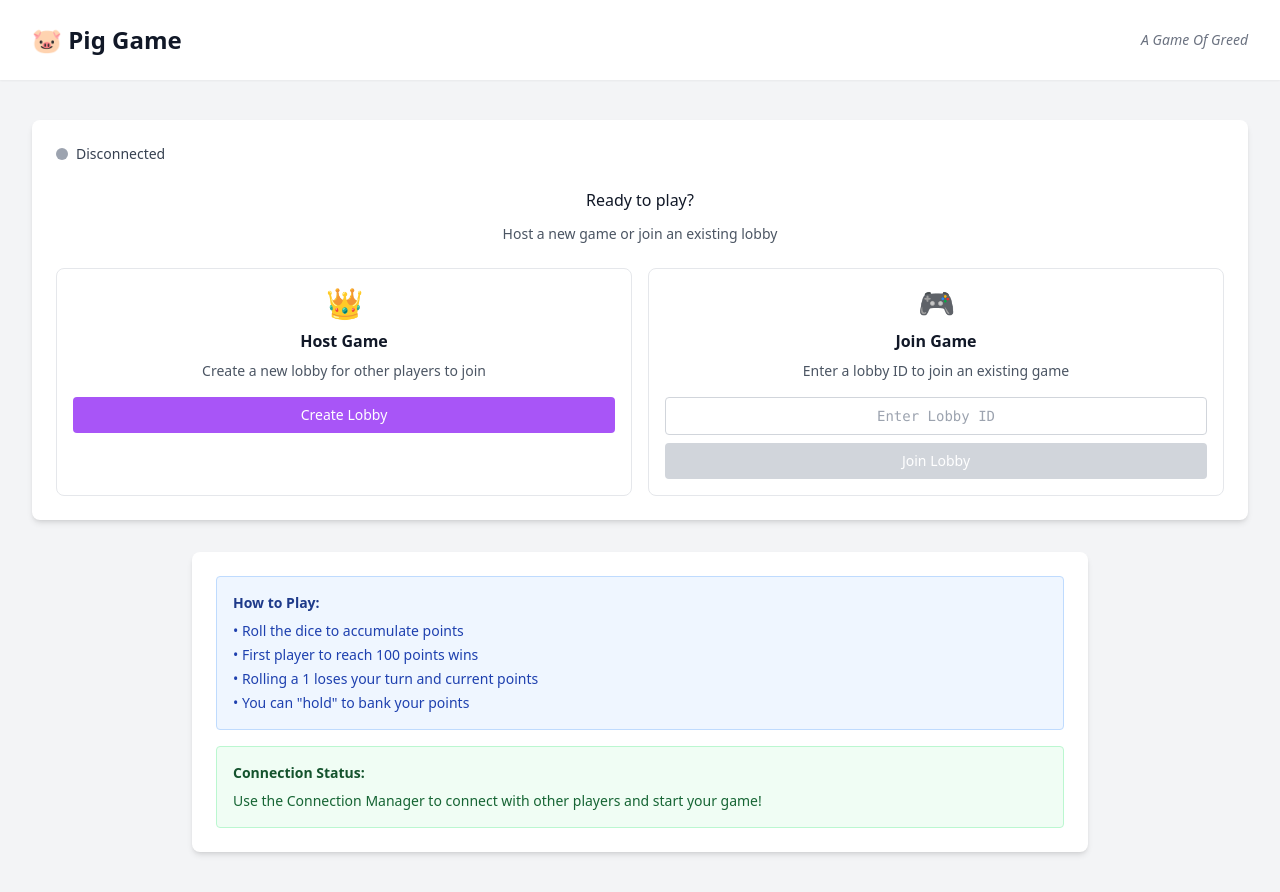
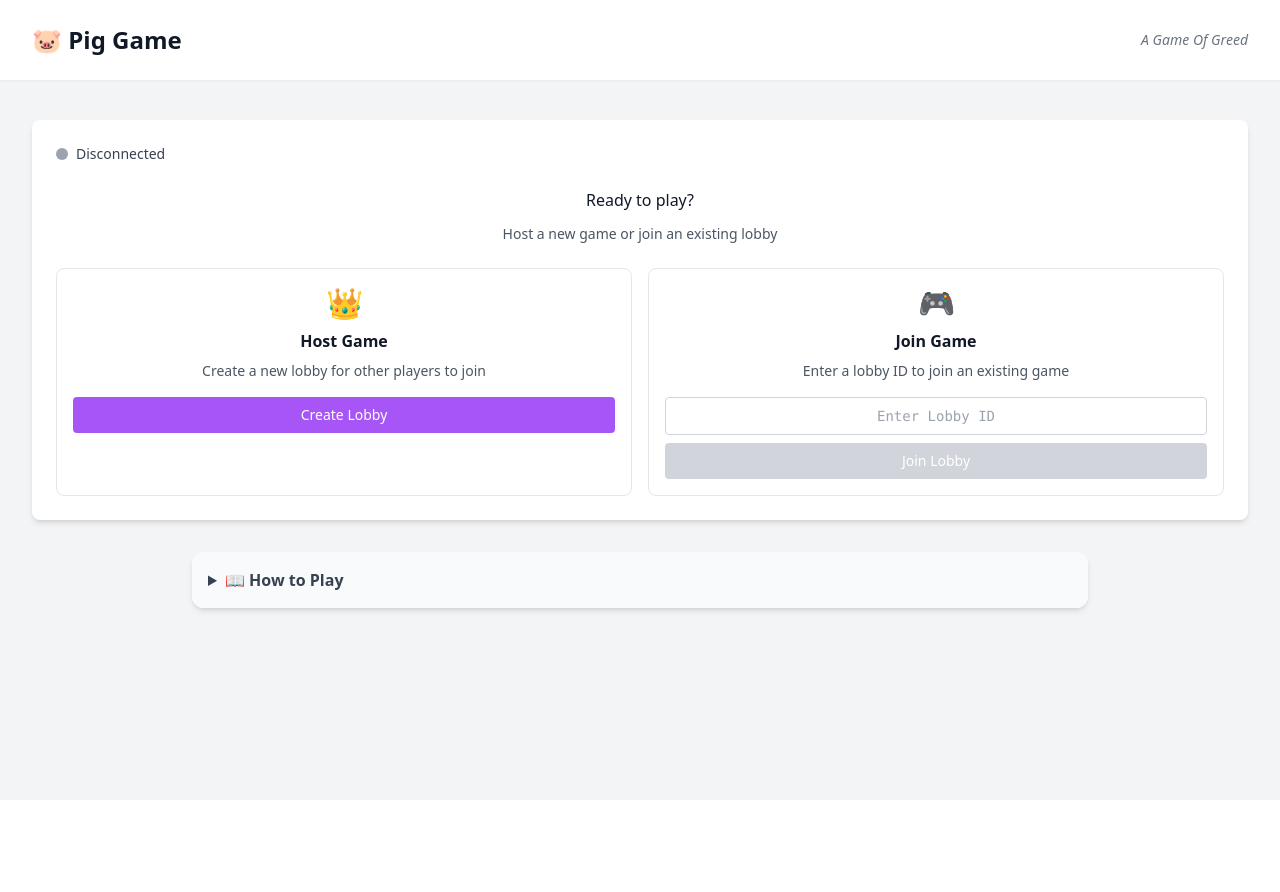
Before and after one commit to SBurrell23/PigGame, a Vue app: page / in a window 1280 px wide. After the commit the page ends 800 px from the top, so only its background shows below. Built offline with nearby package versions, Linux system fonts and the light colour scheme.

Commit message:
Add GameRules component to display game instructions and integrate it into App and GameBoard components

```diff
--- a/src/App.vue
+++ b/src/App.vue
@@ -2,6 +2,7 @@
 import { ref, onMounted } from 'vue'
 import ConnectionManager from './components/ConnectionManager.vue'
 import GameBoard from './components/GameBoard.vue'
+import GameRules from './components/GameRules.vue'
 import { useGameConnection } from './composables/useGameConnection.js'
 
 // Game connection composable
@@ -242,26 +243,7 @@ onMounted(() => {
 
           <!-- Game Rules Card -->
           <div class="mt-8">
-            <div class="bg-white rounded-lg shadow-md p-6">
-              <div class="space-y-4">
-                <div class="p-4 bg-blue-50 border border-blue-200 rounded">
-                  <h4 class="text-sm font-semibold text-blue-900 mb-2">How to Play:</h4>
-                  <ul class="text-sm text-blue-800 space-y-1">
-                    <li>• Roll the dice to accumulate points</li>
-                    <li>• First player to reach 100 points wins</li>
-                    <li>• Rolling a 1 loses your turn and current points</li>
-                    <li>• You can "hold" to bank your points</li>
-                  </ul>
-                </div>
-
-                <div class="p-4 bg-green-50 border border-green-200 rounded">
-                  <h4 class="text-sm font-semibold text-green-900 mb-2">Connection Status:</h4>
-                  <p class="text-sm text-green-800">
-                    Use the Connection Manager to connect with other players and start your game!
-                  </p>
-                </div>
-              </div>
-            </div>
+            <GameRules />
           </div>
 
         </div>
--- a/src/components/GameBoard.vue
+++ b/src/components/GameBoard.vue
@@ -1,6 +1,7 @@
 <script setup>
 import { ref, reactive, computed, onMounted } from 'vue'
 import Dice from './Dice.vue'
+import GameRules from './GameRules.vue'
 
 // Props
 const props = defineProps({
@@ -832,6 +833,13 @@ const handleGameAction = (action) => {
       if (props.isHost) {
         console.log('Host received REQUEST_PIG_OUT from:', action.playerId)
 
+        // Update host's local game state FIRST
+        gameState.dice = action.dice
+        gameState.currentTurnScore = 0
+        gameState.isTurnEnding = true
+        gameState.isPiggedOut = true // Show pig out indicator for host too
+        gameState.lastAction = 'pigout'
+
         // Broadcast the pig out to everyone (including the requester)
         broadcastGameAction({
           type: 'PIG_OUT',
@@ -839,12 +847,6 @@ const handleGameAction = (action) => {
           playerName: action.playerName,
           dice: action.dice
         })
-
-        // Update host's local game state
-        gameState.dice = action.dice
-        gameState.currentTurnScore = 0
-        gameState.isTurnEnding = true
-        gameState.lastAction = 'pigout'
 
         const playerName = getPlayerName(action.playerId)
         showNotification(`💥 ${playerName} rolled a 1! Pig out! Turn lost! (via host)`, 'error', 3500)
@@ -1133,38 +1135,26 @@ defineExpose({
 
       <!-- Game Rules (Collapsed by default) -->
       <div class="mb-6">
-        <details class="bg-white rounded-xl shadow-md overflow-hidden">
-          <summary class="p-4 bg-gray-50 cursor-pointer hover:bg-gray-100 transition-colors font-semibold text-gray-700">
-            📖 How to Play
-          </summary>
-          <div class="p-4 bg-white">
-            <ul class="text-sm text-gray-600 space-y-2">
-              <li class="flex items-center"><span class="text-green-500 mr-2">🎲</span> Roll the dice to accumulate points for your turn.</li>
-              <li class="flex items-center"><span class="text-yellow-500 mr-2">💰</span> "Bank Points" to save your turn points and pass to next player.</li>
-              <li class="flex items-center"><span class="text-red-500 mr-2">🐷</span> Rolling a 1 when you have turn points will end your turn and cause you to lose them!</li>
-              <li class="flex items-center"><span class="text-purple-500 mr-2">🏆</span> First player to reach 100 points wins!</li>
-            </ul>
-          </div>
-        </details>
+        <GameRules />
       </div>
 
-      <!-- Debug/Admin Actions -->
-      <div v-if="isHost && !gameState.gameEnded" class="text-center">
-        <button
-          @click="forceSync"
-          class="px-4 py-2 bg-orange-500 text-white text-sm rounded-lg hover:bg-orange-600 transition-colors shadow-md"
-        >
-          🔄 Force Sync (Debug)
-        </button>
-      </div>
-
-      <!-- Debug Info (temporary) -->
-      <div class="mt-6 opacity-50 hover:opacity-100 transition-opacity">
+      <!-- Debug Info (hidden by default) -->
+      <div v-if="false" class="mt-6 opacity-50 hover:opacity-100 transition-opacity">
         <details class="bg-yellow-50 rounded-lg overflow-hidden">
           <summary class="p-3 bg-yellow-100 cursor-pointer text-xs font-semibold text-yellow-900">
-            🐛 Debug Info
+            � Debug Info
           </summary>
-          <div class="p-3 bg-yellow-50">
+          <div class="p-3 bg-yellow-50 space-y-3">
+            <!-- Force Sync Debug Button -->
+            <div v-if="isHost && !gameState.gameEnded" class="text-center">
+              <button
+                @click="forceSync"
+                class="px-4 py-2 bg-orange-500 text-white text-sm rounded-lg hover:bg-orange-600 transition-colors shadow-md"
+              >
+                � Force Sync (Debug)
+              </button>
+            </div>
+            <!-- Debug Data -->
             <pre class="text-xs text-yellow-800 overflow-auto">{{ JSON.stringify(debugInfo, null, 2) }}</pre>
           </div>
         </details>
--- /dev/null
+++ b/src/components/GameRules.vue
@@ -0,0 +1,15 @@
+<template>
+  <details class="bg-white rounded-xl shadow-md overflow-hidden">
+    <summary class="p-4 bg-gray-50 cursor-pointer hover:bg-gray-100 transition-colors font-semibold text-gray-700">
+      📖 How to Play
+    </summary>
+    <div class="p-4 bg-white">
+      <ul class="text-sm text-gray-600 space-y-2">
+        <li class="flex items-center"><span class="text-green-500 mr-2">🎲</span> Roll the dice to accumulate points for your turn.</li>
+        <li class="flex items-center"><span class="text-yellow-500 mr-2">💰</span> "Bank Points" to save your turn points and pass to next player.</li>
+        <li class="flex items-center"><span class="text-red-500 mr-2">🐷</span> Rolling a 1 when you have turn points will end your turn and cause you to lose them!</li>
+        <li class="flex items-center"><span class="text-purple-500 mr-2">🏆</span> First player to reach 100 points wins!</li>
+      </ul>
+    </div>
+  </details>
+</template>
```
